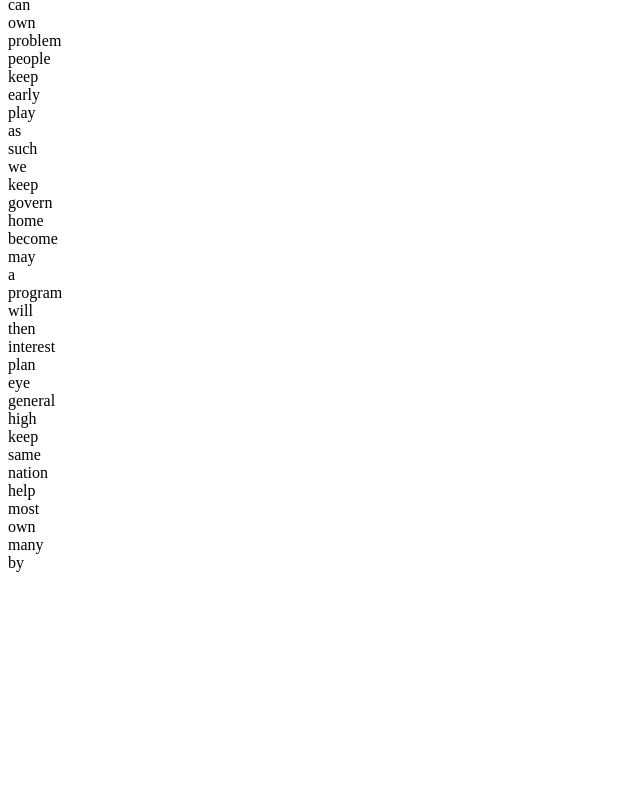
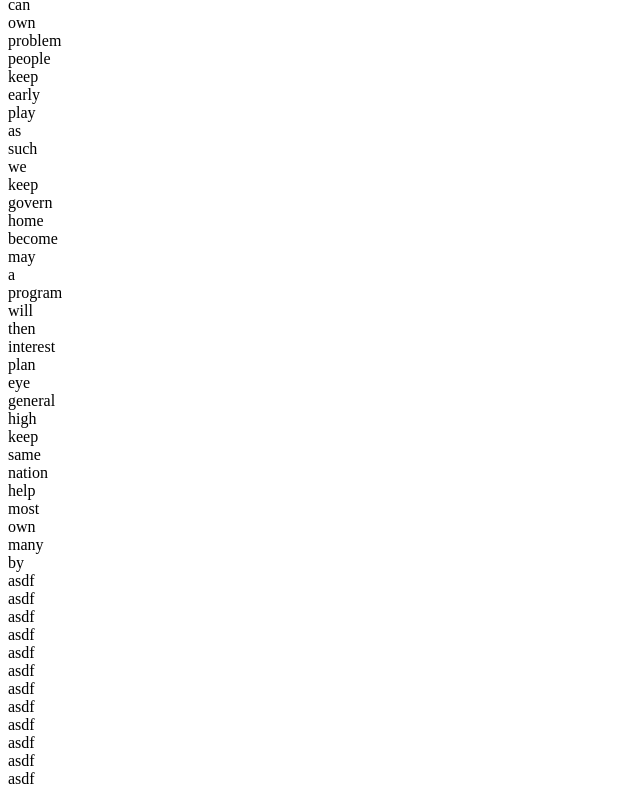
Before and after one commit to 0baraa/dolphintype, a SvelteKit app: page / in a window 1280 px wide. Shown: the part 8622-9427 px from the top of the page, without its empty margins (0-640 px from the left). Before the commit the page ends 9211 px from the top, so only its background shows below. Built offline with nearby package versions, Linux system fonts and the light colour scheme.

Commit message:
Left align words when using words mode 10

```diff
--- a/src/routes/+page.svelte
+++ b/src/routes/+page.svelte
@@ -885,6 +885,19 @@
             {/if}
           </div>
         {/each}
+        <!-- Workaround to make words mode words left align when set to 10 -->
+        <div class="invisible">asdf</div>
+        <div class="invisible">asdf</div>
+        <div class="invisible">asdf</div>
+        <div class="invisible">asdf</div>
+        <div class="invisible">asdf</div>
+        <div class="invisible">asdf</div>
+        <div class="invisible">asdf</div>
+        <div class="invisible">asdf</div>
+        <div class="invisible">asdf</div>
+        <div class="invisible">asdf</div>
+        <div class="invisible">asdf</div>
+        <div class="invisible">asdf</div>
       </div>
 
       <div
```
